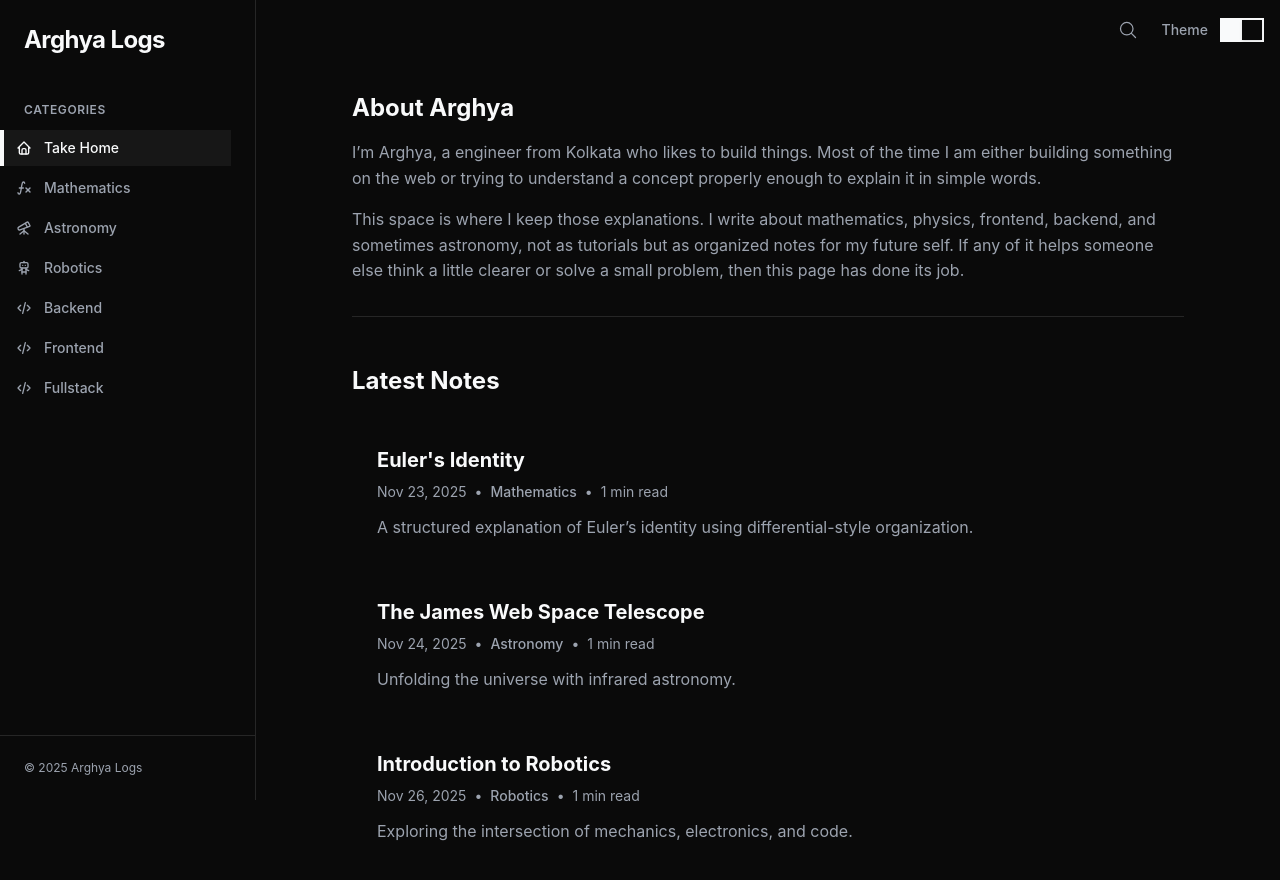
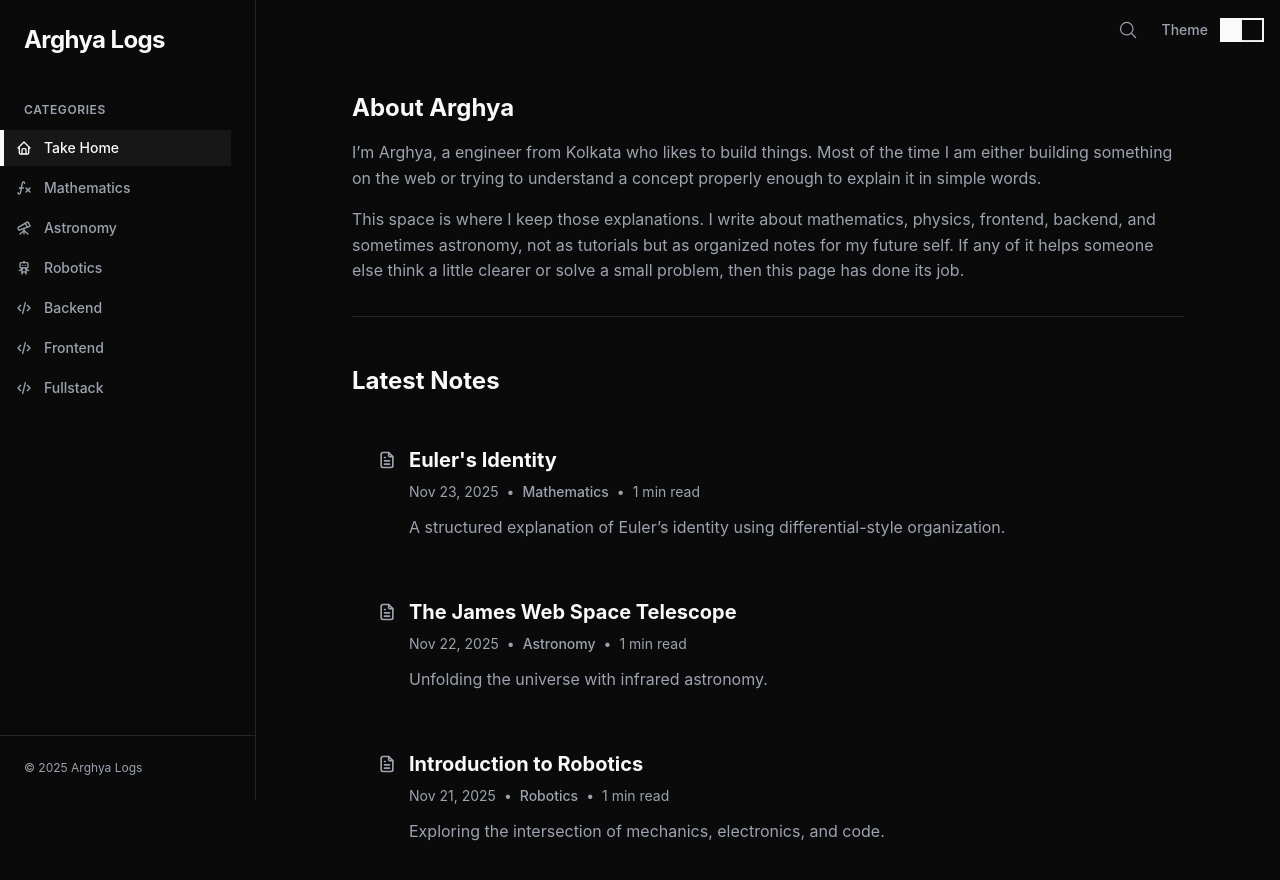
Before and after one commit to arghya-online/arghyalogs, a React (Vite) app: page / in a window 1280 px wide. Shown: the top 880 px of the page. Built offline with nearby package versions, Linux system fonts and the light colour scheme.

Commit message:
feat: initialize core application structure with routing, theming, global styles, and a reusable note card component.

```diff
--- a/package.json
+++ b/package.json
@@ -11,6 +11,7 @@
   },
   "dependencies": {
     "@tailwindcss/vite": "^4.1.17",
+    "@vercel/analytics": "^1.5.0",
     "katex": "^0.16.25",
     "react": "^19.2.0",
     "react-dom": "^19.2.0",
--- a/src/App.jsx
+++ b/src/App.jsx
@@ -1,9 +1,10 @@
 import React, { useState } from 'react';
 import { BrowserRouter, Routes, Route } from 'react-router-dom';
 import { ThemeProvider } from './context/ThemeContext';
-import Layout from './components/Layout/Layout';
+import Layout from './components/layout/Layout';
 import Home from './pages/Home';
 import BlogPage from './pages/BlogPage';
+import { Analytics } from "@vercel/analytics/react";
 
 function App() {
   const [selectedCategory, setSelectedCategory] = useState(null);
@@ -29,6 +30,7 @@ function App() {
             <Route path="/blog/:slug" element={<BlogPage />} />
           </Routes>
         </Layout>
+        <Analytics />
       </BrowserRouter>
     </ThemeProvider>
   );
--- a/src/blogs/astronomy/JamesWebbTelescope.jsx
+++ b/src/blogs/astronomy/JamesWebbTelescope.jsx
@@ -4,7 +4,7 @@ export const meta = {
     slug: 'james-webb-telescope',
     title: 'The James Web Space Telescope',
     category: 'Astronomy',
-    date: 'Nov 24, 2025',
+    date: 'Nov 22, 2025',
     summary: 'Unfolding the universe with infrared astronomy.',
     plainText: `A deep, casual, long-form introduction to the James Webb Space Telescope, how it works, why it uses infrared, and what makes its design so unique.`
 };
--- a/src/blogs/robotics/RoboticsIntro.jsx
+++ b/src/blogs/robotics/RoboticsIntro.jsx
@@ -4,7 +4,7 @@ export const meta = {
     slug: 'robotics-intro',
     title: 'Introduction to Robotics',
     category: 'Robotics',
-    date: 'Nov 26, 2025',
+    date: 'Nov 21, 2025',
     summary: 'Exploring the intersection of mechanics, electronics, and code.',
     plainText: `Robotics is an interdisciplinary field integrating computer science, mechanics, and electronics. This blog explains how beginners can enter robotics in a simple, practical way.`
 };
--- a/src/components/Shared/NoteCard.jsx
+++ b/src/components/Shared/NoteCard.jsx
@@ -1,12 +1,16 @@
 import React from 'react';
 import { Link } from 'react-router-dom';
+import { TbFileText } from 'react-icons/tb';
 
 const NoteCard = ({ post }) => {
     return (
         <Link
             to={`/blog/${post.slug}`}
-            className="block group p-6 border border-transparent hover:border-[var(--color-text-primary)] transition-colors"
+            className="block group p-6 border border-transparent hover:border-[var(--color-text-primary)] transition-all duration-300"
         >
+            <div className="flex items-start gap-3">
+                <TbFileText className="w-5 h-5 text-[var(--color-text-secondary)] group-hover:text-[var(--color-text-primary)] transition-colors duration-300 flex-shrink-0 mt-1" />
+                <div className="flex-1">
                     <h3 className="text-xl font-bold text-[var(--color-text-primary)] transition-colors mb-2">
                         {post.title}
                     </h3>
@@ -24,6 +28,8 @@ const NoteCard = ({ post }) => {
                     <p className="text-[var(--color-text-secondary)] leading-relaxed">
                         {post.summary}
                     </p>
+                </div>
+            </div>
         </Link>
     );
 };
--- a/src/index.css
+++ b/src/index.css
@@ -46,3 +46,32 @@ body {
 ::-webkit-scrollbar-thumb:hover {
   background: var(--color-text-secondary);
 }
+
+/* Fade animations */
+@keyframes fadeIn {
+  from {
+    opacity: 0;
+  }
+
+  to {
+    opacity: 1;
+  }
+}
+
+@keyframes fadeOut {
+  from {
+    opacity: 1;
+  }
+
+  to {
+    opacity: 0;
+  }
+}
+
+.animate-fade-in {
+  animation: fadeIn 300ms ease-in-out;
+}
+
+.animate-fade-out {
+  animation: fadeOut 200ms ease-in-out;
+}
```
Also changed, not shown: 1 other file (tests, documents, lock files or other folders). Lines whose indentation alone changed are shown as unchanged.
